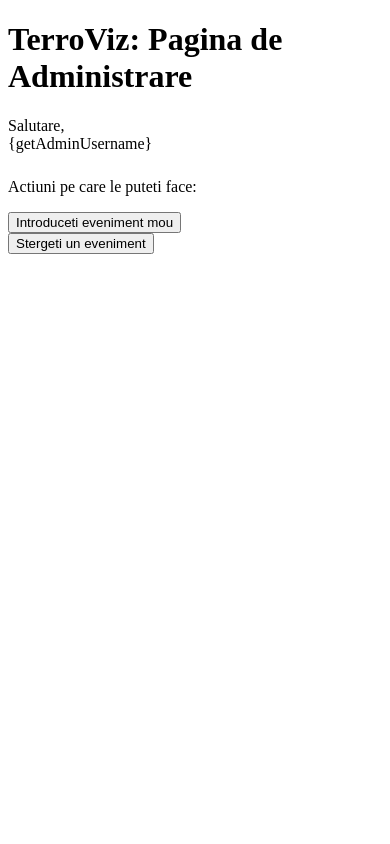
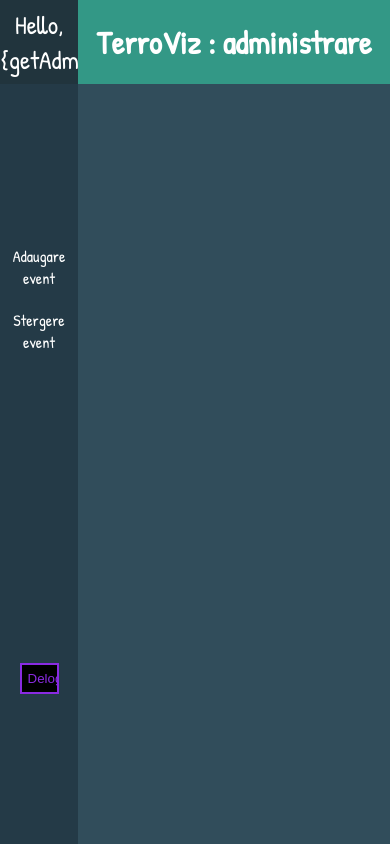
Before and after one commit to MoraruGeorge32/ProiectTW, a PHP site: page / in a window 390 px wide; the page is wider, and only the part inside the window is pictured. Run offline with PHP 8.4, Linux system fonts and the light colour scheme.

Commit message:
stilizari pagina administrare
stilizare pagina administrare:
crearea unei interfete mai atractive pentru selctarea actiunilor ce le poate executa un administrator
folosirea unui script scris in javascript pentru a arata continutului specific unui buton
resolvarea aproximativa a responsivness-ului

```diff
--- a/homePage/home.html
+++ b/homePage/home.html
@@ -7,6 +7,7 @@
 		<link rel="stylesheet" href="style.css">
 		<link rel="stylesheet" href="https://cdnjs.cloudflare.com/ajax/libs/font-awesome/4.7.0/css/font-awesome.min.css">
 		<link href='https://fonts.googleapis.com/css2?family=Poppins:wght@100&display=swap' rel='stylesheet' type='text/css'>
+		<link href='https://fonts.googleapis.com/css2?family=Oswald&display=swap' rel='stylesheet' type='text/css'>
 		<title>Home</title>
 	</head>
 
--- a/homePage/style.css
+++ b/homePage/style.css
@@ -85,6 +85,7 @@
 .titled{
     font-size: 50px;
     margin: 0 0 0 0;
+    font-family: Oswald;
 }
 
 .motto{
--- a/paginaAdmin/index.html
+++ b/paginaAdmin/index.html
@@ -8,10 +8,132 @@
                 initial-scale=1.0" />
             <title>Administrare aplicație</title>
             <link rel="stylesheet" href="./style.css" />
+            <link rel="preconnect" href="https://fonts.gstatic.com">
+            <link
+                href="https://fonts.googleapis.com/css2?family=Patrick+Hand&display=swap"
+                rel="stylesheet">
+            <script src="./script.js"></script>
         </head>
     </head>
     <body>
+        <div id="main">
+            <div id="leftside">
+                <div id="topleftside">
+                    <label> Hello, {getAdminUsername} </label>
+                </div>
+                <div id="bodyleftside">
+                    <div>
+                        <div id="adaugareBtn" class="action"
+                            onclick="arataAdaugaEveniment()">
+                            Adaugare event
+                        </div>
+                        <div id="stergereBtn" class="action"
+                            onclick="arataStergeEveniment()">
+                            Stergere event
+                        </div>
+                    </div>
+                    <div id="delogare">
+                        <form action="../homePage/home.html">
+                            <input type="submit" value="Delogare">
+                        </form>
+                    </div>
+                </div>
+            </div>
+            <div id="rightside">
+                <div id="toprightside">
+                    <div id="title-page">
                         <h1>
+                            TerroViz : administrare
+                        </h1>
+                    </div>
+                </div>
+
+                <div id="bodyrightside">
+                    <div id="formAddEvent">
+                        <form id="formAdaugare">
+                            <div id="dateEvent">
+                                <label>Data evenimentului</label><br>
+                                <label for="year">
+                                    An:
+                                </label>
+                                <input type="text" id="year">
+                                <br>
+                                <label for="year">
+                                    Luna (numeric):
+                                </label>
+                                <input type="text" id="month">
+                                <br>
+                                <label for="month">
+                                    Zi (numeric):
+                                </label>
+                                <input type="text" id="day">
+                                <br>
+                            </div>
+
+                            <div id="locationEvent">
+                                <label>Locul evenimentului</label>
+                                <br>
+                                <label for="country">
+                                    Țară:
+                                </label>
+                                <input type="text" id="country">
+                                <br>
+                                <label for="region">
+                                    Regiune:
+                                </label>
+                                <input type="text" id="region">
+                                <br>
+                                <label for="city">
+                                    Oraș:
+                                </label>
+                                <input type="text" id="city">
+                                <br>
+                                <label for="latitude">
+                                    latitudine:
+                                </label>
+                                <input type="text" id="latitude">
+                                <br>
+                                <label for="longitude">
+                                    Longitudine:
+                                </label>
+                                <input type="text" id="longitude">
+                                <br>
+                                <label for="vecinity">
+                                    Vecinătate:
+                                </label>
+                                <input type="text" id="vecinity">
+                                <br>
+                            </div>
+                            <div id="clasificareEvent">
+                                <label>Tipul de atac</label>
+                                <br>
+                                <label for="suicide">Suicid</label>
+                                <select id="suicide">
+                                    <option value="da">Da</option>
+                                    <option value="nu">Nu</option>
+                                </select>
+                                <br>
+                                <label for="type">Tipul eveniment</label>
+                                <input type="text" id="type">
+                                <br>
+                                <label for="target">Țintă eveniment</label>
+                                <input type="text" id="target">
+                                <br>
+                            </div>
+                            <input type="submit" value="Adaugați evenimet">
+                        </form>
+                    </div>
+                    <div id="removeEvent">
+                        Astai ii div-ul de stergere
+                    </div>
+                </div>
+            </div>
+        </div>
+
+
+
+
+        <!-- <h1>
             TerroViz: Pagina de Administrare
         </h1>
         <nav>
@@ -22,20 +144,26 @@
                 <input type="submit" value="delogare">
             </form>
         </nav>
+        <div id="panouControl">
             <div class="actiuni">
                 <p>
-                Actiuni pe care le puteti face:
+                    Meniu acțiuni:
                 </p>
-            <div class="dropdown-content" id="adaugare_event">
+                <div class="optiune" id="adaugare_event">
                     <form action="./adaugareEveniment/index_adaugare.html">
-                    <input type="submit" value="Introduceti eveniment mou">
+                        <input type="submit" value="Introduceti eveniment nou">
                     </form>
                 </div>
-            <div class="dropdown-content" id="stergere_event">
+                <div class="optiune" id="stergere_event">
                     <form action="./stergereEveniment/index_stergere.html">
                         <input type="submit" value="Stergeti un eveniment">
                     </form>
                 </div>
             </div>
+            <div id="panouInteractiv">
+                la apasarea unui buton sa apara de ex formularul de completat pentru a adauga un eveniment sau
+                 o metoda de a sterge un eveniment
+            </div>
+        </div> -->
     </body>
 </html>
--- /dev/null
+++ b/paginaAdmin/script.js
@@ -0,0 +1,9 @@
+function arataAdaugaEveniment(){
+    document.getElementById('removeEvent').style.display="none";
+    document.getElementById('formAddEvent').style.display="block";
+}
+
+function arataStergeEveniment(){
+    document.getElementById('formAddEvent').style.display="none";
+    document.getElementById('removeEvent').style.display="block";
+}
--- a/paginaAdmin/style.css
+++ b/paginaAdmin/style.css
@@ -1,14 +1,193 @@
+/*css pentru pagina principala de administrare*/
+
+html, body {
+    width: 100%;
+    height: 100%;
+    margin: 0 0 0 0;
+    font-family: 'Patrick Hand';
+}
+
+#main {
+    display: flex;
+    width: 100%;
+    height: 100%;
+}
+
+#leftside {
+    background-color: #243a47;
+    width: 20%;
+}
+
+#rightside {
+    width: 80%;
+}
+
+#topleftside {
+    display: flex;
+    flex-direction: column;
+    background-color: #21343d;
+    color: white;
+    height: 10%;
+    text-align: center;
+    justify-content: center;
+    font-size: 1.6em;
+}
+
+#toprightside {
+    display: flex;
+    flex-direction: column;
+    background-color: #339886;
+    color: white;
+    height: 10%;
+    text-align: center;
+    justify-content: center;
+}
+
+#bodyleftside {
+    height: 90%;
+    display: flex;
+    flex-direction: column;
+    justify-content: space-around;
+}
+
+#delogare {
+    display: flex;
+    flex-direction: column;
+    justify-content: center;
+    width: 100%;
+    color: #FFF;
+	transition: all 0.5s;
+	position: relative;
+}
+
+#delogare form {
+    width: 100%;
+    display: flex;
+    justify-content: center;
+}
+
+#delogare input {
+    background-color: black;
+    border: 2px solid blueviolet;
+    width: 50%;
+    padding-top: 1.5vw;
+    padding-bottom: 1.5vw;
+    color: blueviolet;
+}
+#delogare span {
+	z-index: 2;
+	display: block;
+	position: absolute;
+	width: 100%;
+	height: 100%;
+}
+#delogare input::before {
+	content: '';
+	position: absolute;
+	top: 0;
+	left: 0;
+	width: 100%;
+	height: 100%;
+	z-index: 1;
+	transition: all 0.5s;
+	border: 1px solid rgba(255,255,255,0.2);
+	background-color: rgba(255,255,255,0.1);
+}
+#delogare input::after {
+	content: '';
+	position: absolute;
+	top: 0;
+	left: 0;
+	width: 100%;
+	height: 100%;
+	z-index: 1;
+	transition: all 0.5s;
+	border: 1px solid rgba(255,255,255,0.2);
+	background-color: rgba(255,255,255,0.1);
+}
+#delogare input:hover::before {
+  transform: rotate(-45deg);
+  background-color: rgba(255,255,255,0);
+}
+#delogare:hover::after {
+  transform: rotate(45deg);
+  background-color: rgba(255,255,255,0);
+}
+
+#bodyrightside {
+    background-color: #314d5b;
+    height: 90%;
+}
+
+#bodyrightside p {
+    margin-top: 0px;
+    margin-bottom: 10px;
+}
+
+#formAddEvent, #removeEvent {
+    padding-top: 5%;
+    padding-right: 15%;
+    padding-left: 15%;
+    display: none;
+}
+
+#formAddEvent {
+    height: 80%;
+}
+
+#formAddEvent form {
+    font-size: 2em;
+}
+
+.action {
+    text-align: center;
+    padding: 10px 0 10px 0;
+    color: white;
+}
+
+.action:hover {
+    background-color: green;
+    text-align: center;
+    padding: 10px 0 10px 0;
+    color: white;
+}
+
+@media screen and (max-width:700px) {
+    #formAddEvent form {
+        font-size: 5%;
+    }
+}
+
+/*
 nav{
     display: grid;
     grid-column-gap: 75%;
     grid-template-columns: auto auto;
-    align-items: flex-end;
     margin-bottom: 25px;
     width: 100%
 
 }
-
 nav p{
     margin: 0%;
     width: auto;
 }
+
+#panouControl{
+    display: grid;
+    grid-template-columns: auto auto;
+    height: 100%;
+}
+.actiuni{
+
+    background-color: #45688C;
+    margin:0px;
+}
+.optiune>form>input{
+    width: 100%;
+    height: auto;
+}
+.panouInteractiv{
+    width: 80%;
+}
+
+#main {}*/
```
Also changed, not shown: Documentatie/index_documentatie.html (+12 -0 lines), Documentatie/style.css (+10 -3 lines), paginaAdmin/adaugareEveniment/index_adaugare.html (deleted, +0 -87 lines), paginaAdmin/stergereEveniment/index_stergere.html (deleted, +0 -19 lines). Lines whose indentation alone changed are shown as unchanged.
